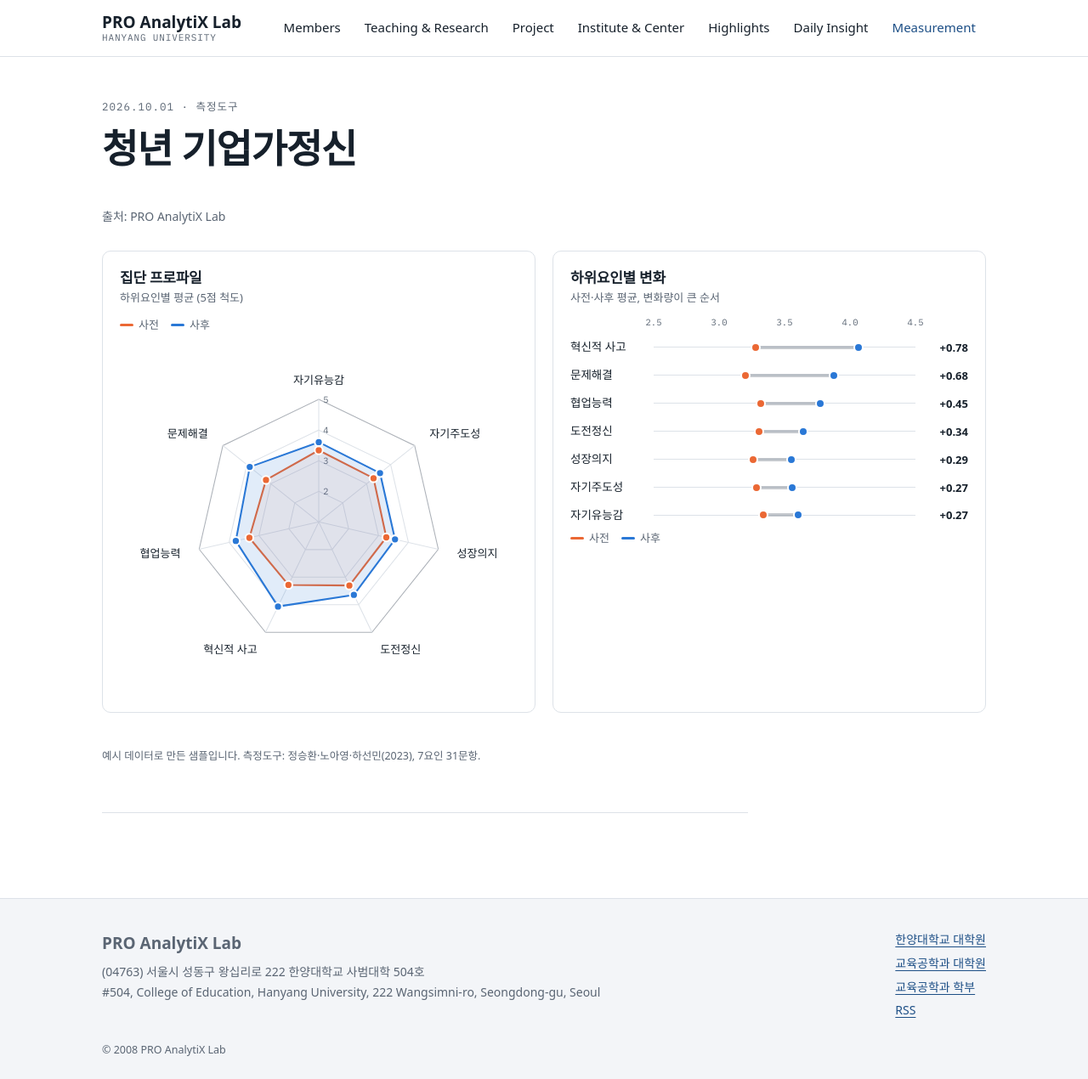
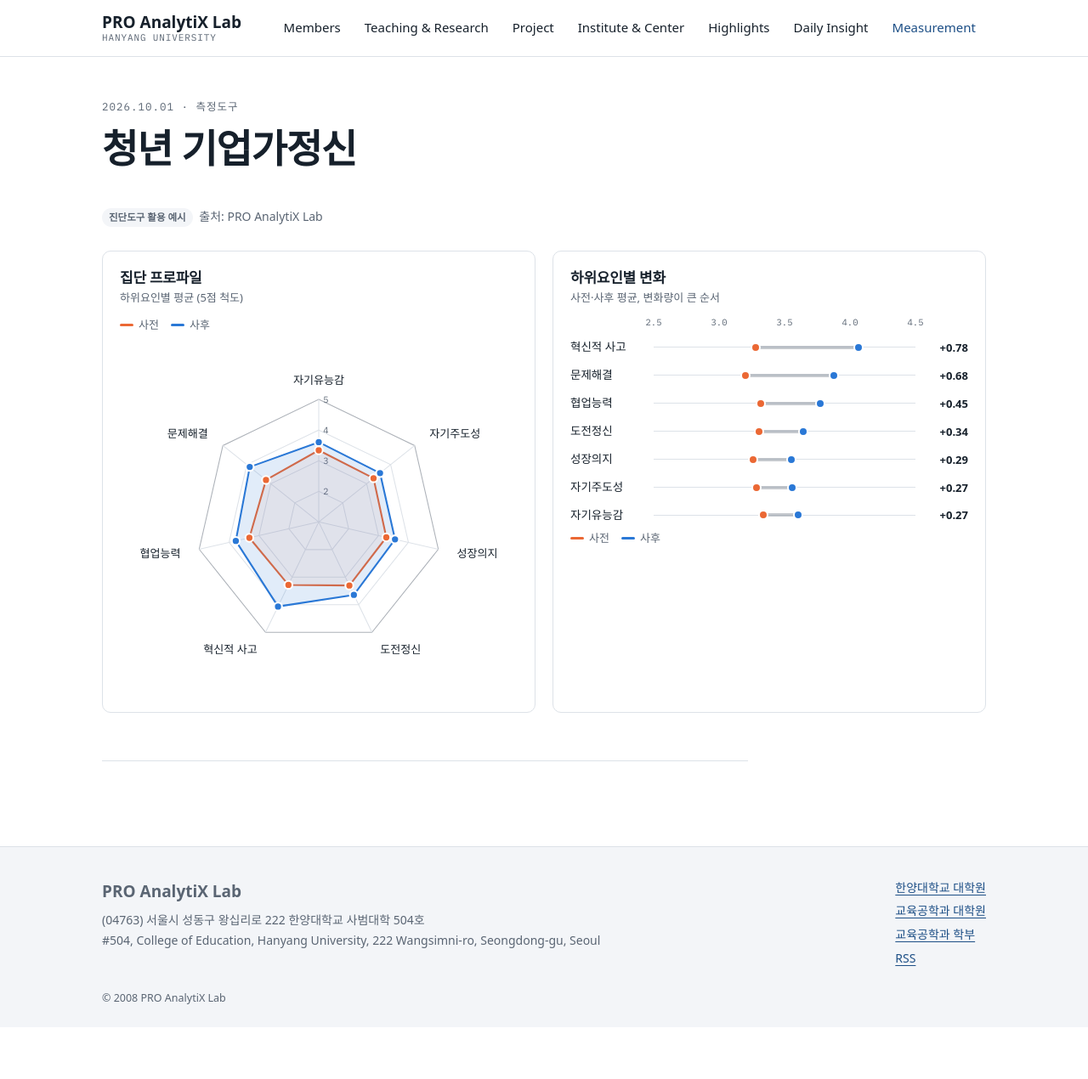
Before and after one commit to drsprolab/drsprolab.github.io, a Jekyll site: the page built from _posts/2026-10-01-youth-entrepreneurship-report.md, in a window 1280 px wide and 1270 px high. Shown: the whole window at 85% size. Built offline with Jekyll 4.4.1, drawn with Linux system fonts in a browser that asks for light colours; some web fonts are replaced.

Commit message:
Measurement: 리포트 하단 안내문을 빼고 '진단도구 활용 예시'로 표기
Co-Authored-By: Claude Opus 5.5 <noreply@anthropic.com>

```diff
--- a/_posts/2026-10-01-youth-entrepreneurship-report.md
+++ b/_posts/2026-10-01-youth-entrepreneurship-report.md
@@ -5,7 +5,7 @@ category: 측정도구
 wide: true
 ---
 
-<p class="report-source">출처: PRO AnalytiX Lab</p>
+<p class="report-source"><span class="chip">진단도구 활용 예시</span> 출처: PRO AnalytiX Lab</p>
 
 <div class="report" id="ye-report" data-src="{{ '/assets/data/youth-entrepreneurship-sample.json' | relative_url }}">
   <section class="report-grid">
@@ -25,5 +25,3 @@ wide: true
 <div class="viz-tip" id="ye-tip" role="tooltip" hidden></div>
 
 <script src="{{ '/assets/js/ye-report.js' | relative_url }}" defer></script>
-
-<p class="report-foot">예시 데이터로 만든 샘플입니다. 측정도구: 정승환·노아영·하선민(2023), 7요인 31문항.</p>
```
